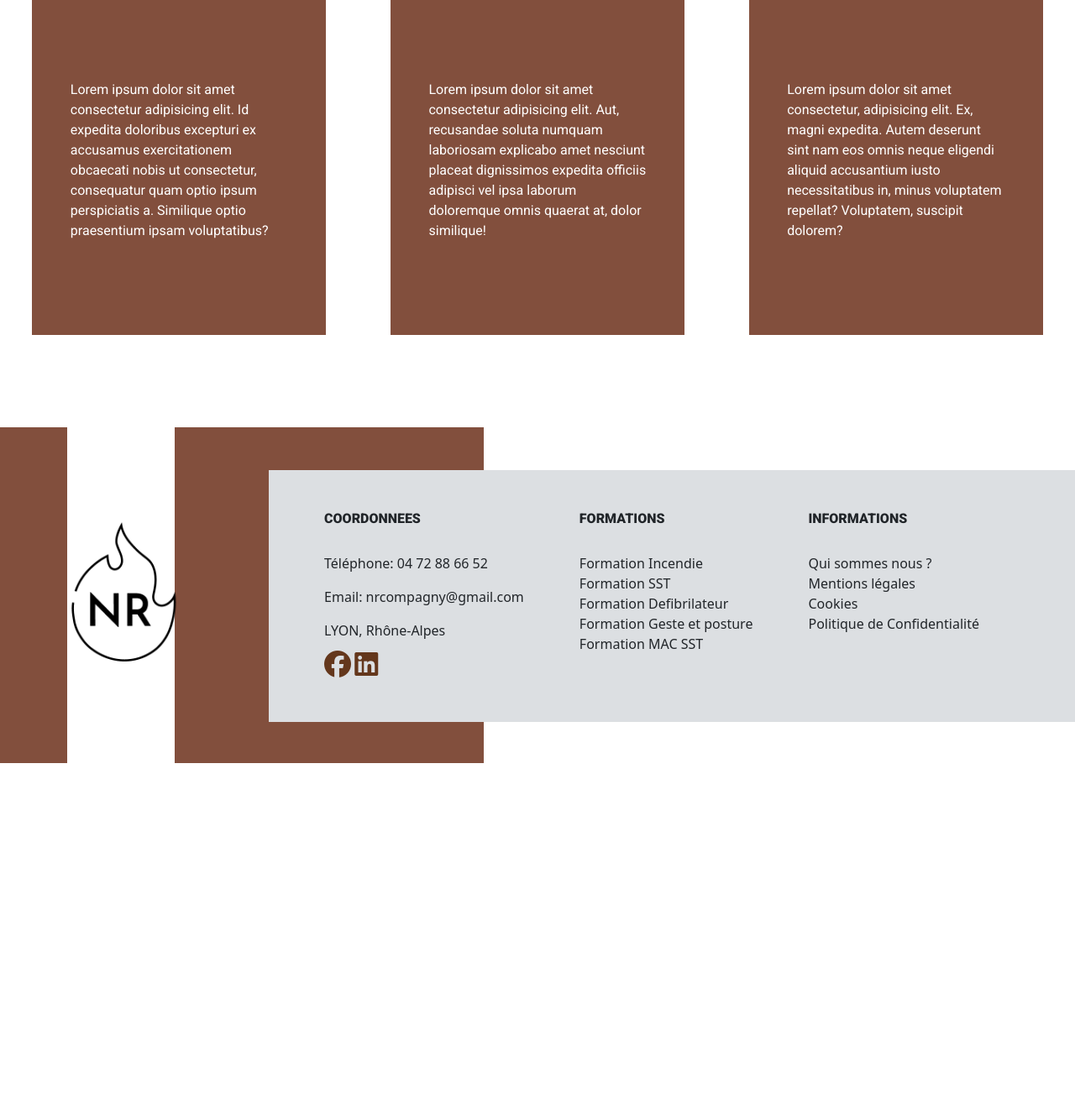
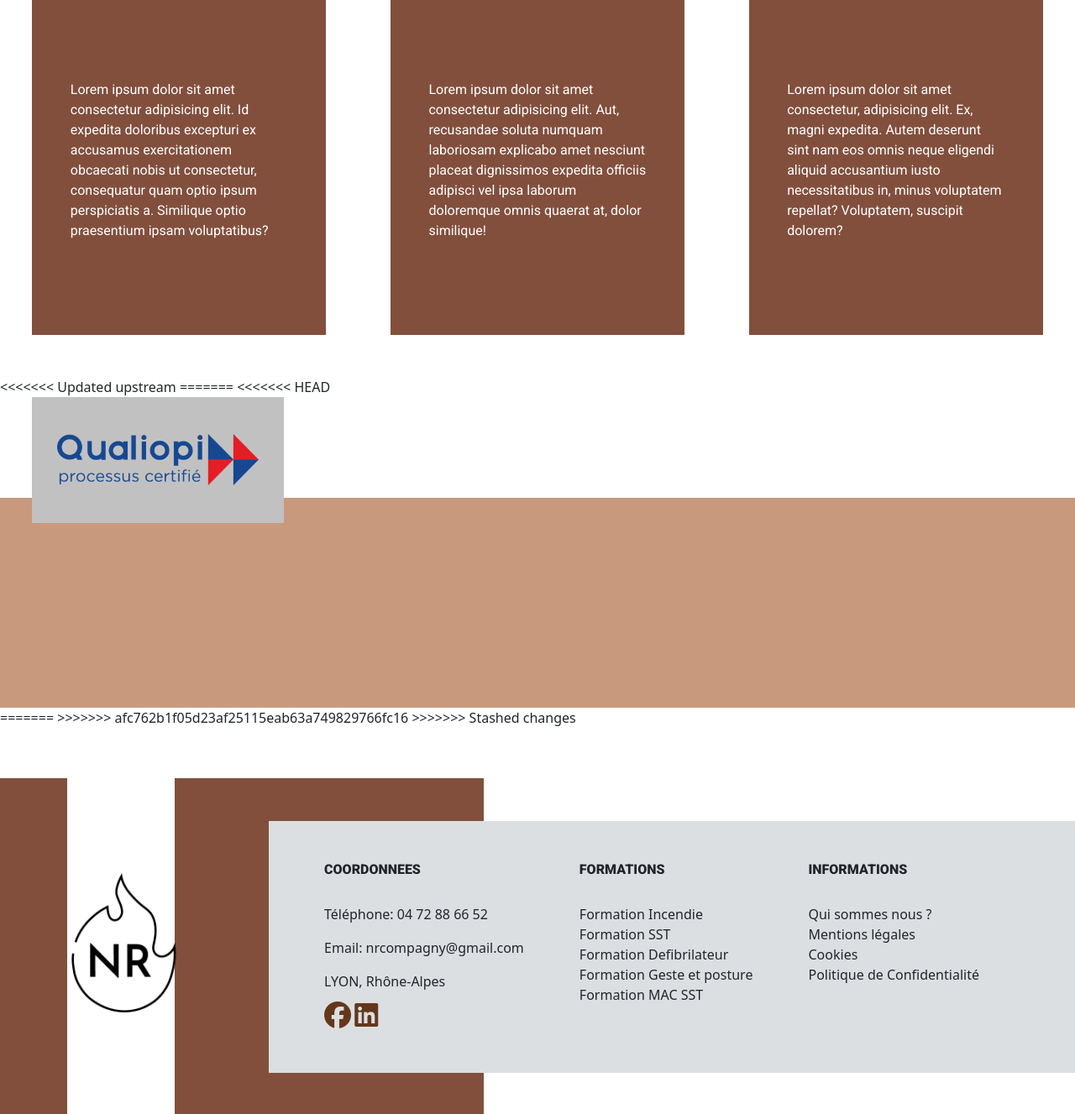
Before and after one commit to TheMaxium69/NRPrevention-SiteWeb, a PHP site: page /formation.php in a window 1280 px wide. Shown: the part 1129-2456 px from the top of the page at 84% size. Before the commit the page ends 2038 px from the top, so only its background shows below. Run offline with PHP 8.4, Linux system fonts and the light colour scheme.

Commit message:
update qualiopi.php

```diff
--- a/app/app.php
+++ b/app/app.php
@@ -7,3 +7,4 @@ require_once "head.php";
 //Function
 require_once "./function/navbar.php";
 require_once "./function/footer.php";
+require_once "./function/qualiopi.php";
--- a/composant/qualiopi.phtml
+++ b/composant/qualiopi.phtml
@@ -0,0 +1,7 @@
+<div class="block-grey-qualiopi">
+    <div class="logo-qualiopi">
+</div>
+</div>
+<div id="block-qualiopi">
+
+</div>
--- a/css/qualiopi.css
+++ b/css/qualiopi.css
@@ -0,0 +1,24 @@
+#block-qualiopi{
+    width: 100%;
+    height: 250px;
+    background-color: rgb( 201, 153, 126);
+
+}
+
+.logo-qualiopi{
+    background-image: url(../assets/Logo-Qualiopi.png);
+    background-repeat: no-repeat;
+    background-position: center;
+    background-size: 80%;
+    height: 100%;
+}
+
+
+.block-grey-qualiopi{
+    width: 300px;
+    height: 150px;
+    background-color: rgb(194, 193, 193);
+    margin-bottom: -30px;
+    position: relative;
+    margin-left: 3%;
+}
--- a/formation.php
+++ b/formation.php
@@ -37,6 +37,16 @@ head($page); ?>
     </div>
 </div>
 
+<<<<<<< Updated upstream
+=======
+<<<<<<< HEAD
+
+<?php qualiopi(); ?>
+
+
+=======
+>>>>>>> afc762b1f05d23af25115eab63a749829766fc16
+>>>>>>> Stashed changes
 <body>
 
 
--- a/function/qualiopi.php
+++ b/function/qualiopi.php
@@ -1,5 +1,5 @@
 <?php
-function navbar($page)
+function qualiopi()
 {
 
     require_once "./composant/qualiopi.phtml";
```
Also changed, not shown: calendrier.php (+76 -0 lines).
